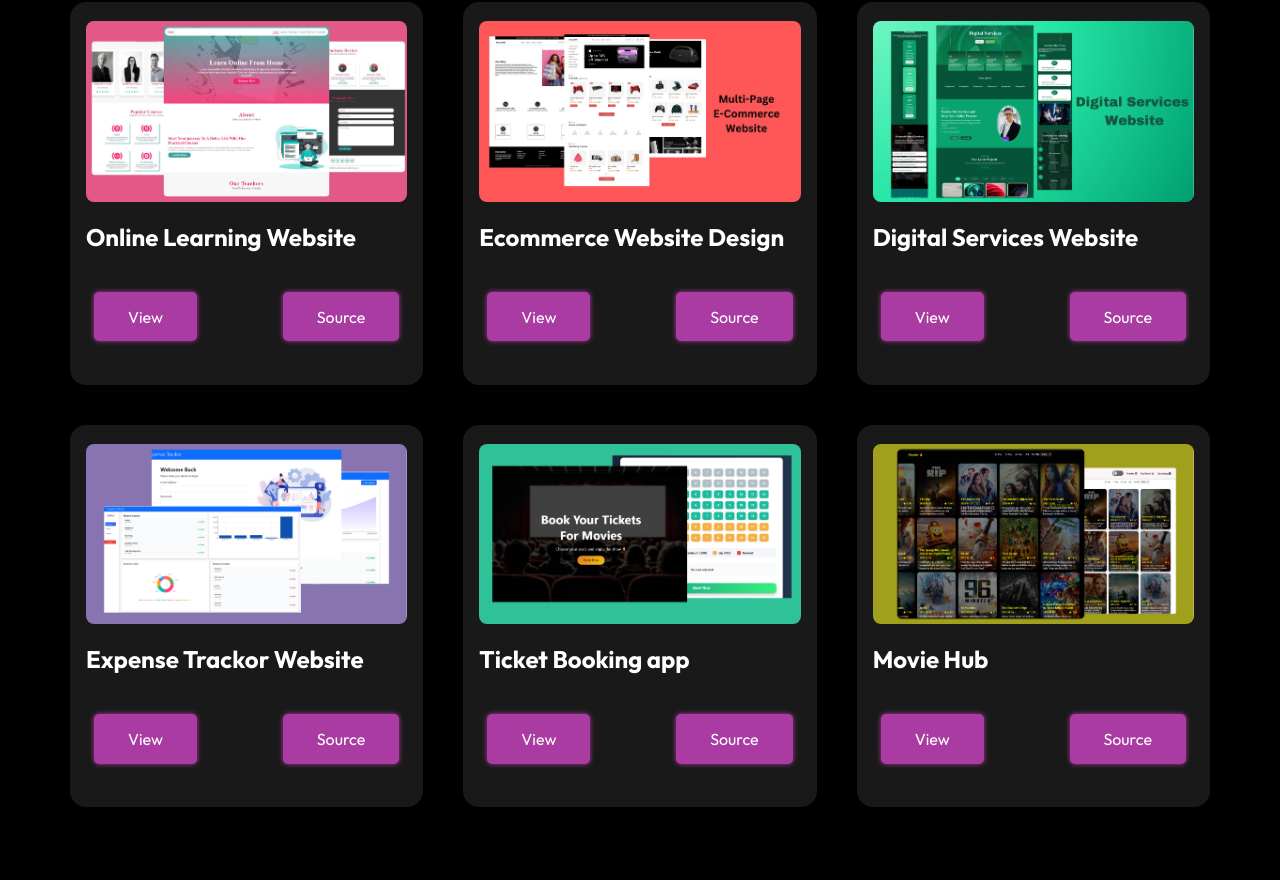
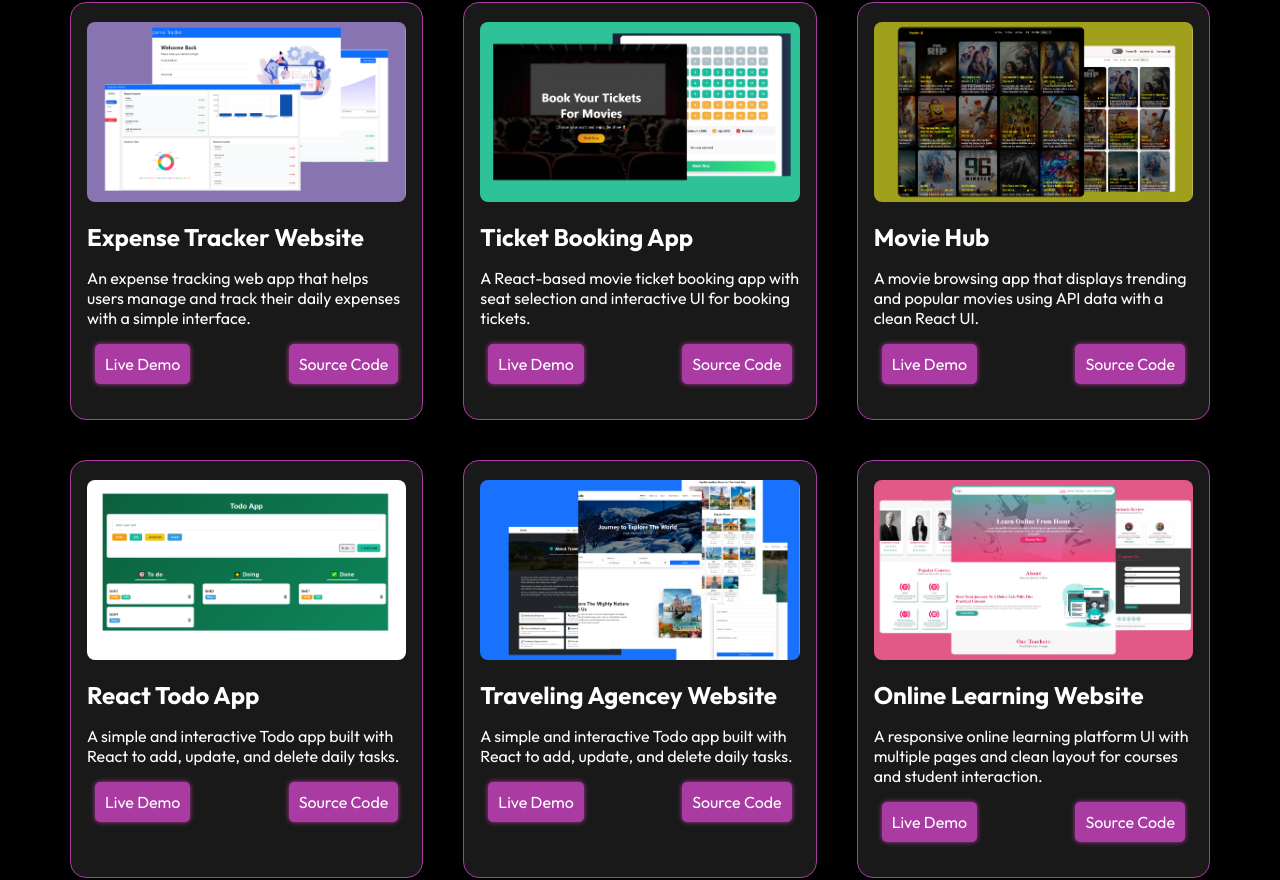
Before and after one commit to asra46/portfolio-website, a React (Create React App) app: page /project in a window 1280 px wide. Shown: the part 712-1592 px from the top of the page. Built offline with nearby package versions, Linux system fonts and the light colour scheme.

Commit message:
Initial commit – updated portfolio

```diff
--- a/src/Components/AllProjects.js
+++ b/src/Components/AllProjects.js
@@ -6,15 +6,17 @@ const AllProjects = () => {
   return (
     <div>
     <div className='project-container'>
-      {projectData.map((project) => (
+{projectData.map((item) => (
   <WorkCard
-    key={project.id}
-    imgsrc={project.imgsrc}
-    title={project.title}
-    source={project.source}   // ✅ ADD THIS
-    view={project.url}
+    key={item.id}
+    imgsrc={item.imgsrc}
+    title={item.title}
+    desc={item.desc}
+    view={item.url}
+    source={item.source}
   />
 ))}
+
 
       </div>
     </div>
--- a/src/Components/HeroImg.js
+++ b/src/Components/HeroImg.js
@@ -1,24 +1,33 @@
-import React, { useState, useEffect } from 'react';
+import React from 'react';
 import "./HeroImgStyle.css";
 import introImg from "../assets/intro-bg.jpg";
 import { Link } from 'react-router-dom';
 
 const HeroImg = () => {
-
-
-
   return (
     <div className="hero">
       <div className="mask">
-        <img className="intro-img" src={introImg} alt="Background" />
+        <img className="intro-img" src={introImg} alt="Portfolio background" />
       </div>
+
       <div className="content">
-        <h1 className="fade-in">Hi, I'm <span className="highlight">Asra Nawaz</span></h1>
-        <h2 className="slide-up">And</h2>
-        <p className="typewriter">I am  <span className='highlight px-2'>web developer</span></p>
-        <div>
-          <Link to="/project" className="btn">Projects</Link>
-          <Link to="/contact" className="btn btn-light">Contact</Link>
+        <h1 className="fade-in">
+          Hi, I’m <span className="highlight">Asra Nawaz</span> 👋
+        </h1>
+
+        <h2 className="slide-up">
+          Frontend Web Developer
+        </h2>
+
+        <p className="typewriter">
+          I build <span className="highlight px-2">modern, responsive</span> web apps using React & JavaScript.
+        </p>
+
+        <div className="hero-buttons">
+          <Link to="/project" className="btn">View Projects</Link>
+          <Link to="/contact" className="btn btn-light">Contact Me</Link>
+          {/* Optional CV Button */}
+          {/* <a href="/Asra_Nawaz_CV.pdf" className="btn btn-outline" target="_blank" rel="noreferrer">Download CV</a> */}
         </div>
       </div>
     </div>
--- a/src/Components/ProjectData.js
+++ b/src/Components/ProjectData.js
@@ -4,59 +4,84 @@ import pro3 from "../assets/Digital Services Website (1).png";
 import pro4 from "../assets/Untitled design.png";
 import pro5 from "../assets/Movies Ticket.png";
 import pro6 from "../assets/moviehub.png";
+import pro7 from "../assets/_todo react.png";
+import pro8 from "../assets/_travel agencey web.png";
 
 const projectData = [
+    {
+    id: 1,
+    imgsrc: pro4,
+    title: "Expense Tracker Website",
+    desc: "An expense tracking web app that helps users manage and track their daily expenses with a simple interface.",
+    category: "frontend",
+    source: "https://github.com/asra46/Expense-Trackor-Website.git",
+    url: "https://expense-trackor-website.vercel.app/"
+  },
   {
-    id: 1,
+    id: 2,
+    imgsrc: pro5,
+    title: "Ticket Booking App",
+    desc: "A React-based movie ticket booking app with seat selection and interactive UI for booking tickets.",
+    category: "frontend",
+    source: "https://github.com/asra46/movie-ticket-booking.git",
+    url: "https://movie-ticket-booking-swart.vercel.app/"
+  },
+   {
+    id: 3,
+    imgsrc: pro6,
+    title: "Movie Hub",
+    desc: "A movie browsing app that displays trending and popular movies using API data with a clean React UI.",
+    category: "frontend",
+    source: "https://github.com/asra46/-movie-hub-react.git",
+    url: "https://movie-hub-react-enbv.vercel.app"
+  },
+  {
+    id: 4,
+    imgsrc: pro7,
+    title: "React Todo App",
+    desc: "A simple and interactive Todo app built with React to add, update, and delete daily tasks.",
+    category: "frontend",
+    source: "https://github.com/asra46/Todo-App.git",
+    url: "https://todo-app-lac-rho-30.vercel.app/"
+  },
+  {
+    id: 5,
+    imgsrc: pro8,
+    title: "Traveling Agencey Website",
+    desc: "A simple and interactive Todo app built with React to add, update, and delete daily tasks.",
+    category: "frontend",
+    source: "https://github.com/asra46/Travel-Agency-Website.git",
+    url: "https://travel-agency-website-8voh.vercel.app/"
+  },
+  {
+    id: 6,
     imgsrc: pro1,
     title: "Online Learning Website",
+    desc: "A responsive online learning platform UI with multiple pages and clean layout for courses and student interaction.",
     category: "frontend",
-    source:"https://github.com/asra46/Online-Learning-Website.git",
+    source: "https://github.com/asra46/Online-Learning-Website.git",
     url: "https://learn-online-website.netlify.app/"
   },
   {
-    id: 2,
+    id: 7,
     imgsrc: pro2,
     title: "Ecommerce Website Design",
+    desc: "A multi-page ecommerce website design with product listings, categories, and modern UI layout.",
     category: "frontend",
-    source:"https://github.com/asra46/multi-page-ecommerce-website-main.git",
+    source: "https://github.com/asra46/multi-page-ecommerce-website-main.git",
     url: "https://multipage-ecommerce-web.netlify.app/"
   },
   {
-    id: 3,
+    id: 8,
     imgsrc: pro3,
     title: "Digital Services Website",
+    desc: "A professional digital services website showcasing services, features, and business information with a clean design.",
     category: "frontend",
-    source:"https://github.com/asra46/Digital-Services-Website.git",
+    source: "https://github.com/asra46/Digital-Services-Website.git",
     url: "https://digital-services-web.netlify.app/"
-  },
-  {
-    id: 4,
-    imgsrc: pro4,
-    title: "Expense Trackor Website",
-    category: "frontend",
-    source:"https://github.com/asra46/Expense-Trackor-Website.git",
-    url: "https://expense-trackor-website.vercel.app/"
-  },
-  {
-    id: 5,
-    imgsrc: pro5,
-    title: " Ticket  Booking app",
-    category: "frontend",
-    source:"https://github.com/asra46/movie-ticket-booking.git",
-    url: "https://movie-ticket-booking-swart.vercel.app/"
-  },
-  {
-    id: 6,
-    imgsrc: pro6,
-    title: " Movie Hub ",
-    category: "frontend",
-    source:"https://github.com/asra46/-movie-hub-react.git",
-    url: ""
   },
 
 
-  // Add more projects here...
 ];
 
 export default projectData;
--- a/src/Components/WorkCard.js
+++ b/src/Components/WorkCard.js
@@ -4,19 +4,36 @@ import "./WorkCardStyle.css";
 const WorkCard = (props) => {
   return (
     <div className="project-card">
-      <img src={props.imgsrc} alt={props.title} />
+      <img
+        src={props.imgsrc}
+        alt={props.title}
+        className="project-img"
+      />
+
       <h2 className="project-title">{props.title}</h2>
-      <div className='project-details'>
 
-        <div className='pro-btns'>
-          <a href={props.view} className="PrimryBtn">View</a>
+      <p className="project-desc">
+        {props.desc}
+      </p>
+
+      <div className="project-details">
+        <div className="pro-btns">
           <a
-  href={props.source}
+            href={props.view}
             className="PrimryBtn"
             target="_blank"
             rel="noopener noreferrer"
           >
-  Source
+            Live Demo
+          </a>
+
+          <a
+            href={props.source}
+            className="PrimryBtn btn-light"
+            target="_blank"
+            rel="noopener noreferrer"
+          >
+            Source Code
           </a>
         </div>
       </div>
--- a/src/Components/WorkCardStyle.css
+++ b/src/Components/WorkCardStyle.css
@@ -12,7 +12,8 @@
     background: #1a1919;
     padding: 1.2rem 1rem;
     border-radius:1rem;
-    /* border:1px solid #1eced4 */
+
+    border:1px solid #aa3ba2;
 }
 .project-card:hover{
     cursor: pointer;
@@ -39,10 +40,10 @@
 .pro-btns{
     display: flex;
     justify-content: space-between;
-    padding: 0.5rem 0;
+    padding: 0;
 }
-.pro-btns .btn{
-    padding: 0.5rem 1rem;
+.pro-btns a{
+    padding: .5rem;
 }
 
 
```
Also changed, not shown: src/Components/PricingCardStyle.css (deleted, +0 -54 lines), src/assets/_todo react.png (added), src/assets/_travel agencey web.png (added). Lines whose indentation alone changed are shown as unchanged.
